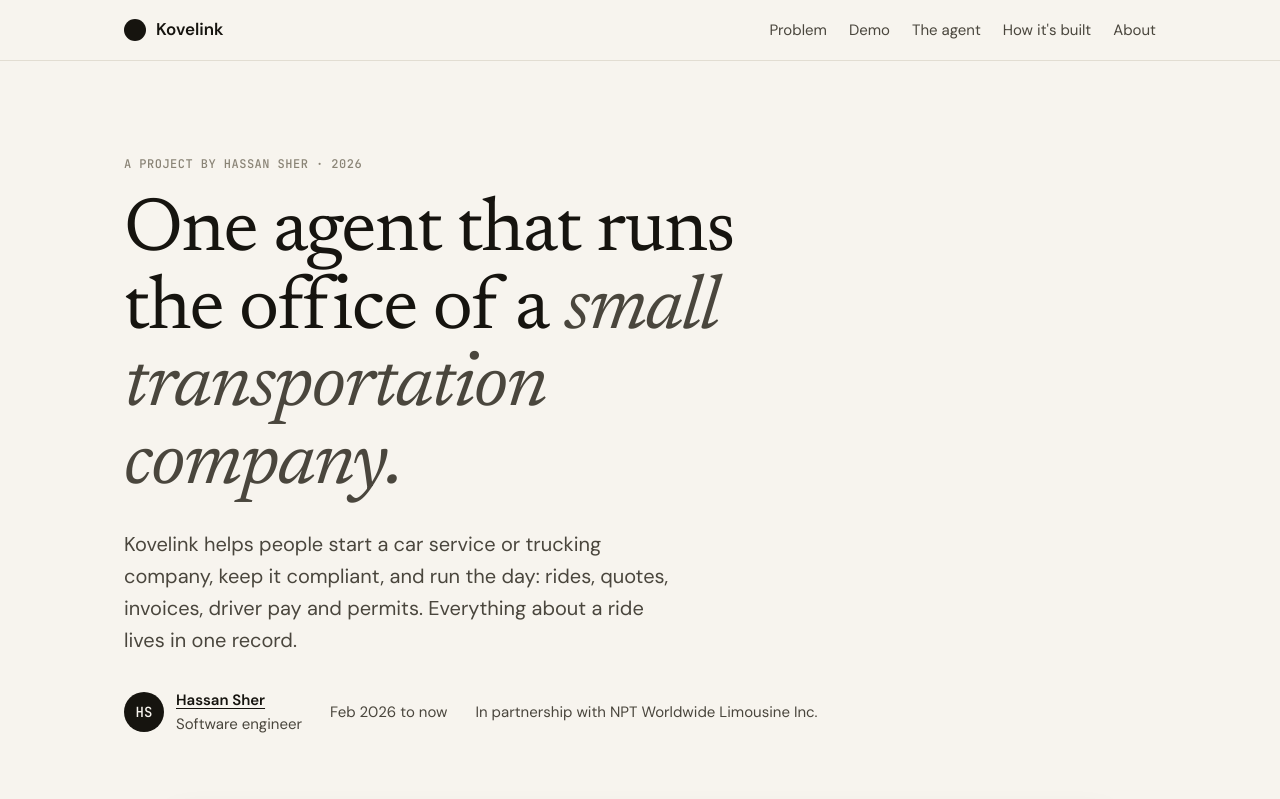
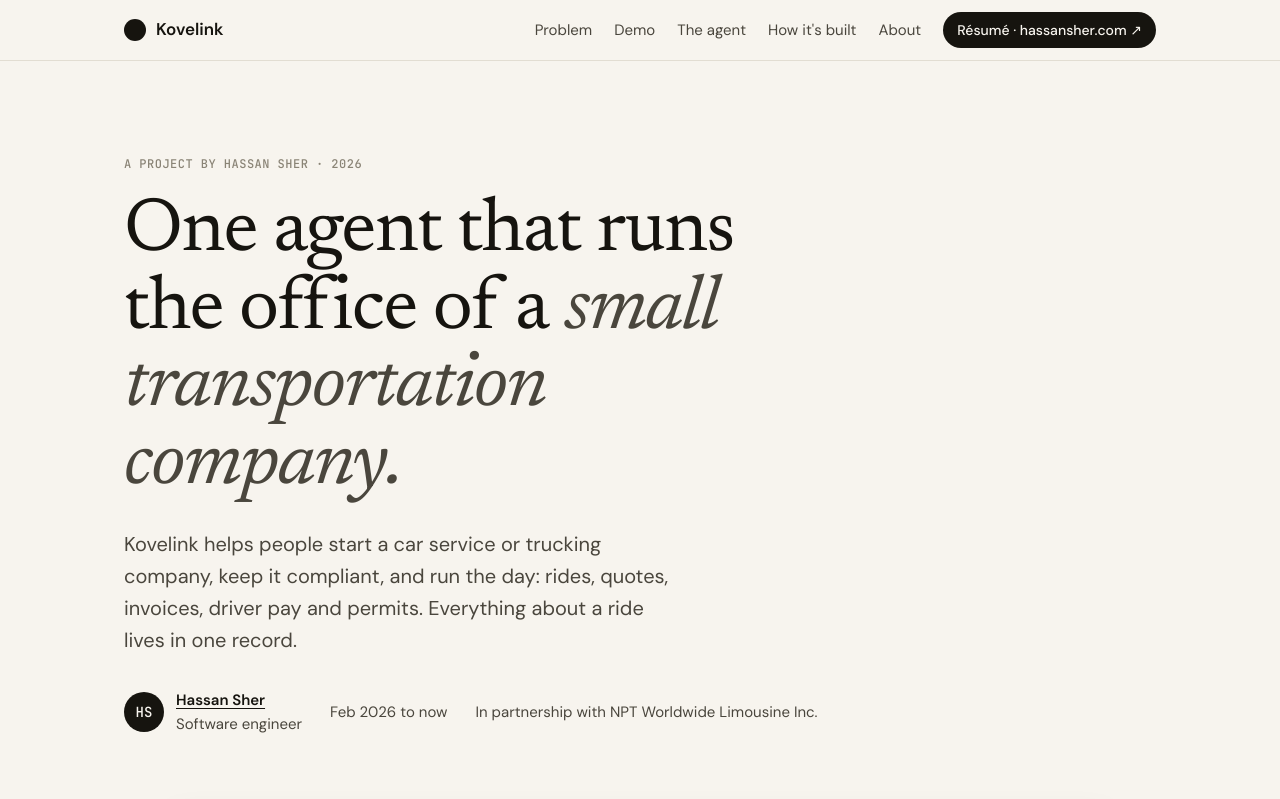
Before and after one commit to HassanSher/kovelink-ai, a plain HTML site: page index.html in a window 1280 px wide. Shown: the top 799 px of the page. Drawn offline with Linux system fonts and the light colour scheme.

Commit message:
Put a Résumé link to hassansher.com in the top bar
Co-Authored-By: Claude Opus 5.5 <noreply@anthropic.com>

```diff
--- a/index.html
+++ b/index.html
@@ -49,9 +49,11 @@
   header.top .wrap { display: flex; align-items: center; justify-content: space-between; height: 60px; gap: 16px; }
   .mark { display: flex; align-items: center; gap: 10px; font-weight: 600; text-decoration: none; }
   .mark i { width: 22px; height: 22px; border-radius: 50%; background: var(--ink); display: inline-block; }
-  nav.links { display: flex; gap: 22px; font-size: 15px; color: var(--ink-2); }
+  nav.links { display: flex; align-items: center; gap: 22px; font-size: 15px; color: var(--ink-2); }
   nav.links a { text-decoration: none; }
   nav.links a:hover { color: var(--ink); }
+  nav.links a.cv { background: var(--ink); color: var(--paper); padding: 7px 14px; border-radius: 999px; font-size: 14px; font-weight: 500; white-space: nowrap; }
+  nav.links a.cv:hover { color: var(--paper); opacity: .85; }
 
   .hero { padding: 88px 0 56px; }
   .hero h1 { font: 400 clamp(40px, 6.4vw, 76px)/1.02 var(--serif); letter-spacing: -.02em; margin: 18px 0 24px; max-width: 15ch; }
@@ -144,6 +146,7 @@
     .phone .shot { max-width: 280px; }
     table.stack-t th { width: 110px; }
     nav.links { gap: 14px; }
+    nav.links .sm-hide, nav.links a.cv .dom { display: none; }
     section.block { padding-top: 72px; }
   }
 </style>
@@ -156,9 +159,10 @@
     <nav class="links">
       <a href="#problem" class="opt">Problem</a>
       <a href="#demo">Demo</a>
-      <a href="#agent">The agent</a>
+      <a href="#agent" class="sm-hide">The agent</a>
       <a href="#build" class="opt">How it's built</a>
-      <a href="#about">About</a>
+      <a href="#about" class="sm-hide">About</a>
+      <a class="cv" href="https://hassansher.com" target="_blank" rel="noopener">Résumé<span class="dom"> · hassansher.com</span> ↗</a>
     </nav>
   </div>
 </header>
```
